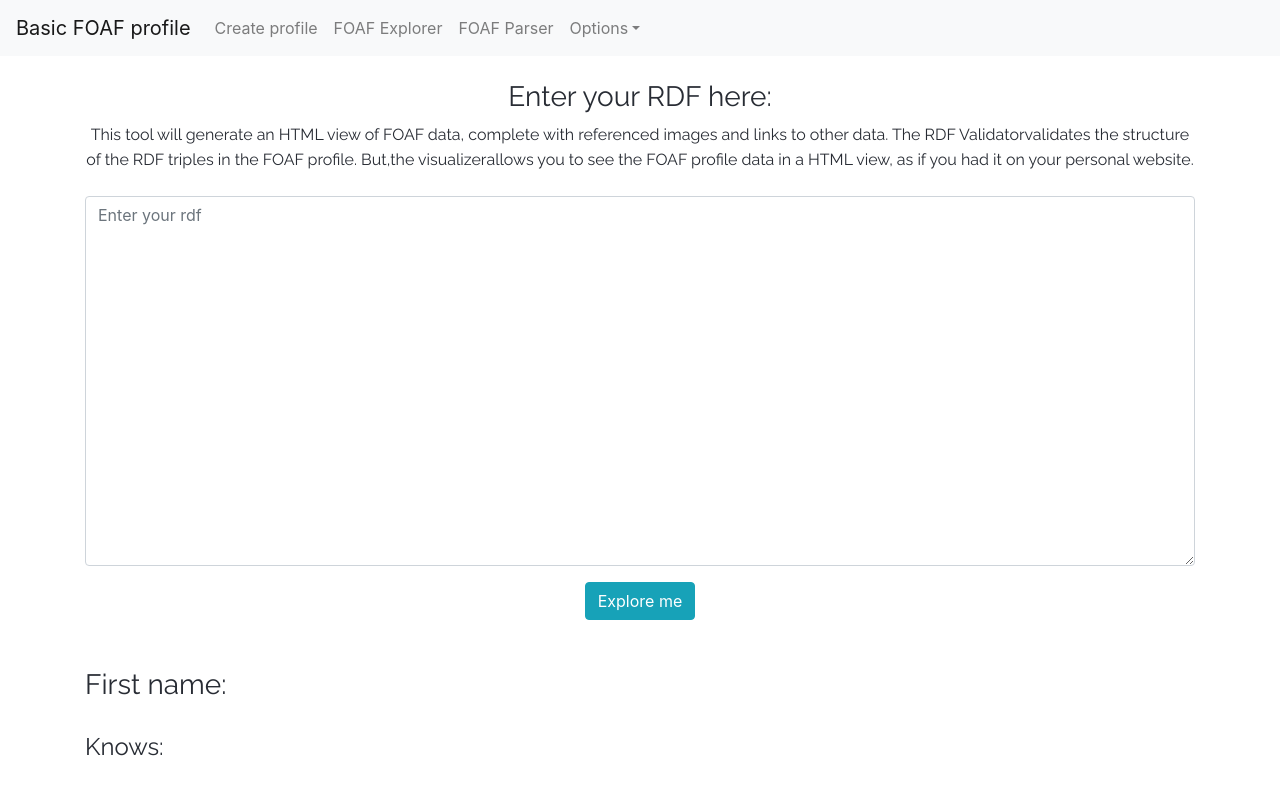
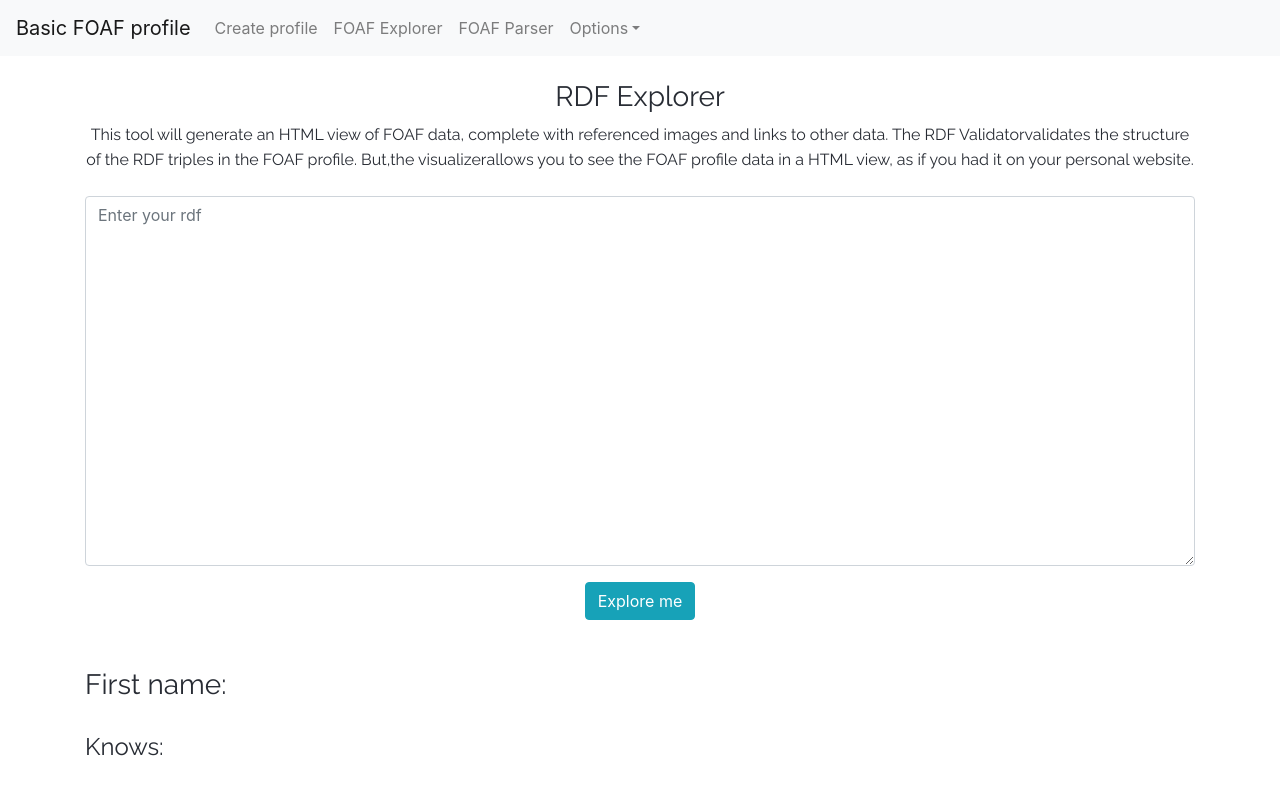
Before and after one commit to NatashaStojanova/FOAF-profile-generator, a React (Create React App) app in the folder frontend/: page /FOAFexplorer in a window 1280 px wide. Shown: the top 800 px of the page. Built offline with nearby package versions, Linux system fonts and the light colour scheme.

Commit message:
update heading names
Signed-off-by: NatashaStojanova <natashastojanova6@gmail.com>

```diff
--- a/frontend/src/components/Explorer/Profile/profile.js
+++ b/frontend/src/components/Explorer/Profile/profile.js
@@ -9,7 +9,7 @@ const Profile = (props) => {
     return(
         <FormGroup>
             <br/>
-            <h3>Enter your RDF here:</h3>
+            <h3>RDF Explorer</h3>
             <text>This tool will generate an HTML view of FOAF data, complete with referenced images and links to other data. The RDF Validatorvalidates the structure of the RDF triples in the FOAF profile. But,the visualizerallows you to see the FOAF profile data in a HTML view, as if you had it on your personal website.</text>
             <br/>
             <br/>
--- a/frontend/src/components/Parser/ProfileFormat/profileFormat.js
+++ b/frontend/src/components/Parser/ProfileFormat/profileFormat.js
@@ -45,7 +45,7 @@ const ProfileFormat = (props) => {
             <br/>
             <br/>
             <Input type="textarea" name="yourProfile" id="yourProfile" onChange={onProfileChange}
-                   style={{height: "370px"}} placeholder="Enter the data you want to parse"/>
+                   style={{height: "370px"}} placeholder="Enter your rdf"/>
         </FormGroup>
 
 
```
